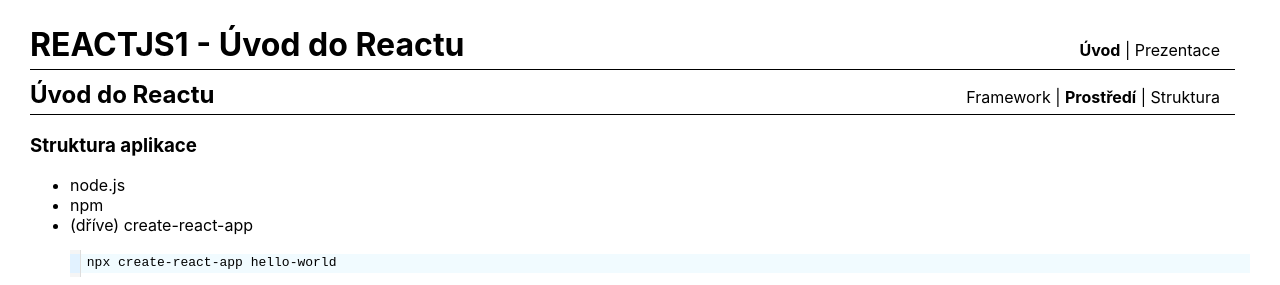
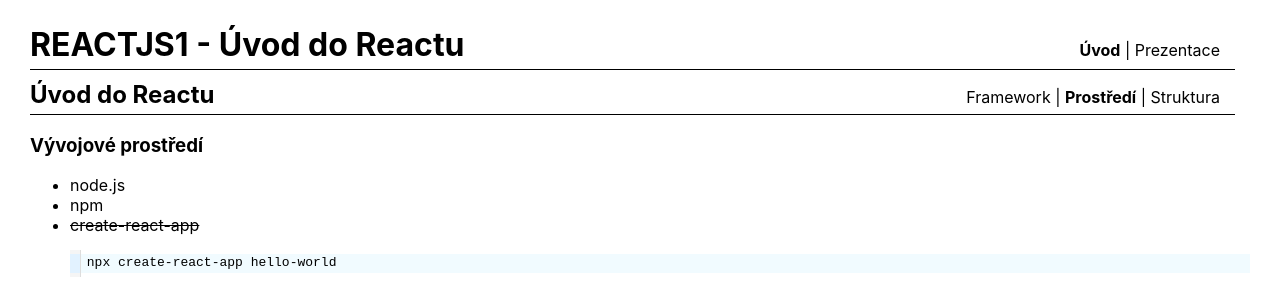
Before and after one commit to mbradic/course-react1, a React (Create React App) app in the folder presentation/: page /intro/dev-env in a window 1280 px wide. Shown: the top 285 px of the page. Built offline with nearby package versions, Linux system fonts and the light colour scheme.

Commit message:
examples/create-hello-world.bat created

```diff
--- a/presentation/src/intro/DevEnv.js
+++ b/presentation/src/intro/DevEnv.js
@@ -3,11 +3,11 @@ import ReactCodeMirror from "@uiw/react-codemirror";
 export default function DevEnv() {
   return (
     <>
-      <h3>Struktura aplikace</h3>
+      <h3>Vývojové prostředí</h3>
       <ul>
         <li>node.js</li>
         <li>npm</li>
-        <li>(dříve) create-react-app</li>
+        <li style={{textDecoration: "line-through"}}>create-react-app</li>
         <ReactCodeMirror
           value="npx create-react-app hello-world"
           readOnly
```
Also changed, not shown: 2 other files (tests, documents, lock files or other folders).
